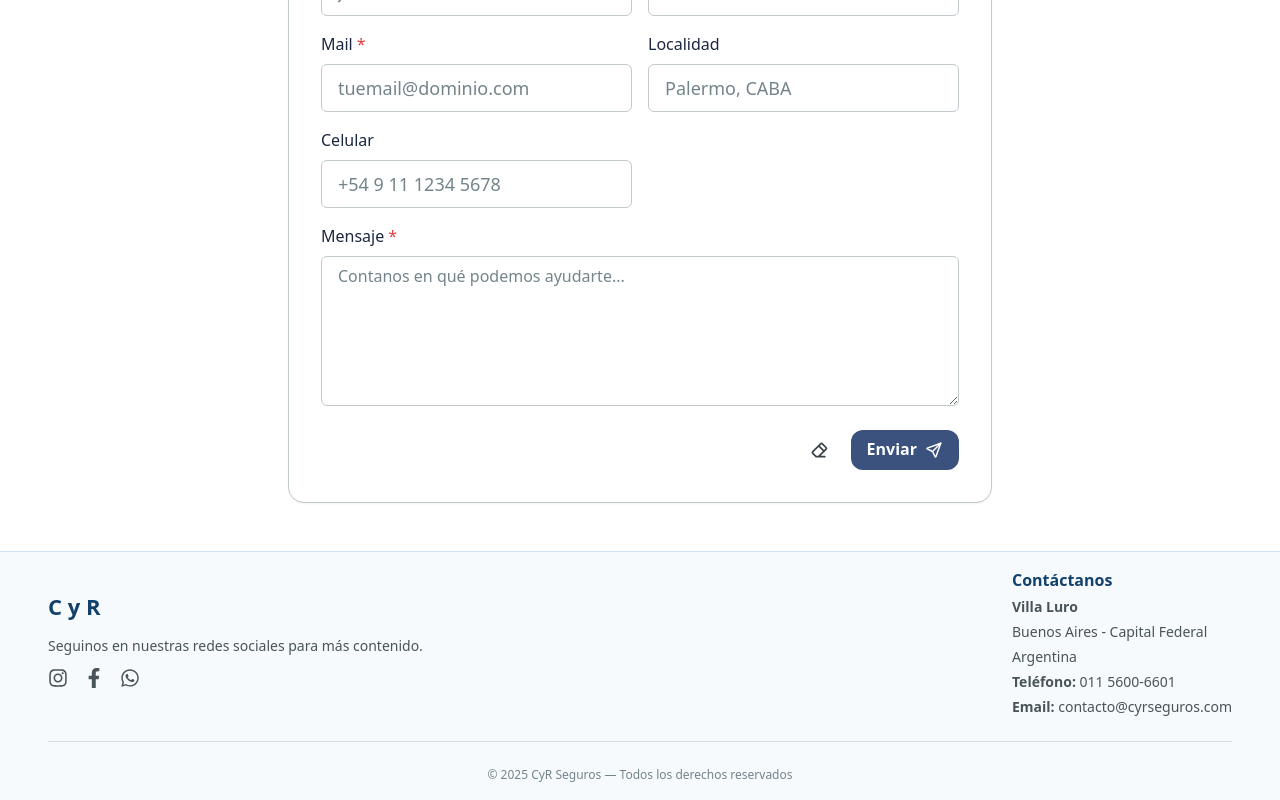
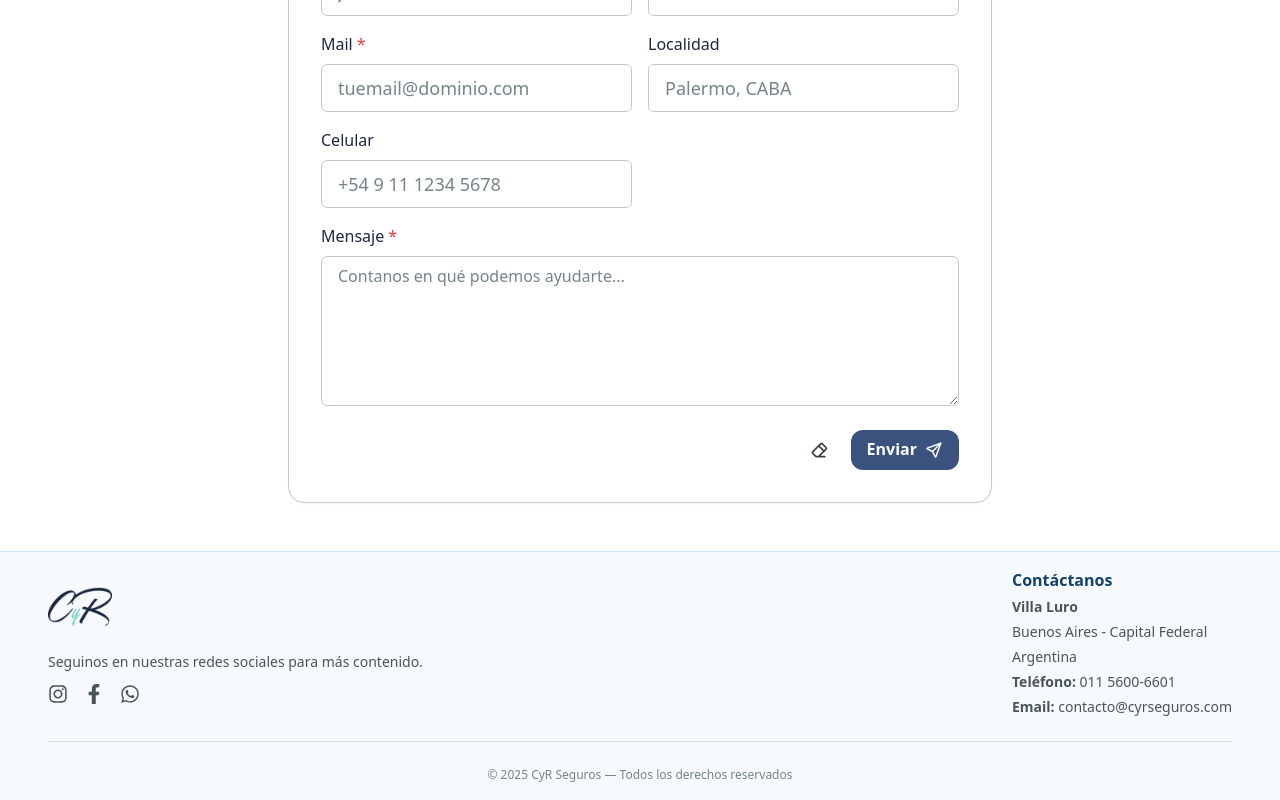
Before and after one commit to PDV10/CyR-Seguros, a React (Vite) app: page / in a window 1280 px wide. Shown: the part 1994-2794 px from the top of the page. Built offline with nearby package versions, Linux system fonts and the light colour scheme; no server answers.

Commit message:
se agregar logo cyr en footer con funcion de desplazamiento hacia el home

```diff
--- a/src/components/layout/Footer.tsx
+++ b/src/components/layout/Footer.tsx
@@ -1,4 +1,3 @@
-// src/components/layout/Footer.tsx
 import {
   Flex,
   Box,
@@ -8,10 +7,32 @@ import {
   Link as ChakraLink,
   VStack,
   Divider,
+  Image,
 } from "@chakra-ui/react";
+import { Link as RouterLink } from "react-router-dom";
 import { FaFacebookF, FaInstagram, FaWhatsapp } from "react-icons/fa";
 
 export default function Footer() {
+  const scrollToTopAnimated = (duration = 600) => {
+    const start = window.scrollY;
+    const startTime = performance.now();
+
+    const animateScroll = (currentTime: number) => {
+      const elapsed = currentTime - startTime;
+      const progress = Math.min(elapsed / duration, 1);
+
+      const ease = 1 - Math.pow(1 - progress, 3);
+
+      window.scrollTo(0, start * (1 - ease));
+
+      if (progress < 1) {
+        requestAnimationFrame(animateScroll);
+      }
+    };
+
+    requestAnimationFrame(animateScroll);
+  };
+
   return (
     <Box
       as="footer"
@@ -31,11 +52,23 @@ export default function Footer() {
         maxW="container.xl"
         mx="auto"
       >
-        {/* Lado izquierdo */}
         <VStack align="flex-start" spacing={3}>
-          <Text fontWeight="bold" fontSize="xl" color="lightBlue.800">
-            C y R
-          </Text>
+          <ChakraLink
+            as={RouterLink}
+            to="/"
+            _hover={{ textDecoration: "none" }}
+            onClick={() => scrollToTopAnimated(700)}
+          >
+            <Image
+              src="/cyr-logo.png"
+              alt="Logo"
+              h="64px"
+              w="auto"
+              maxH="100%"
+              objectFit="contain"
+            />
+          </ChakraLink>
+
           <Text fontSize="sm" maxW="sm">
             Seguinos en nuestras redes sociales para más contenido.
           </Text>
@@ -65,7 +98,6 @@ export default function Footer() {
           </HStack>
         </VStack>
 
-        {/* Lado derecho */}
         <VStack align="flex-start" spacing={1} fontSize="sm">
           <Text fontSize="md" fontWeight="Bold" color="lightBlue.800">
             Contáctanos
```
